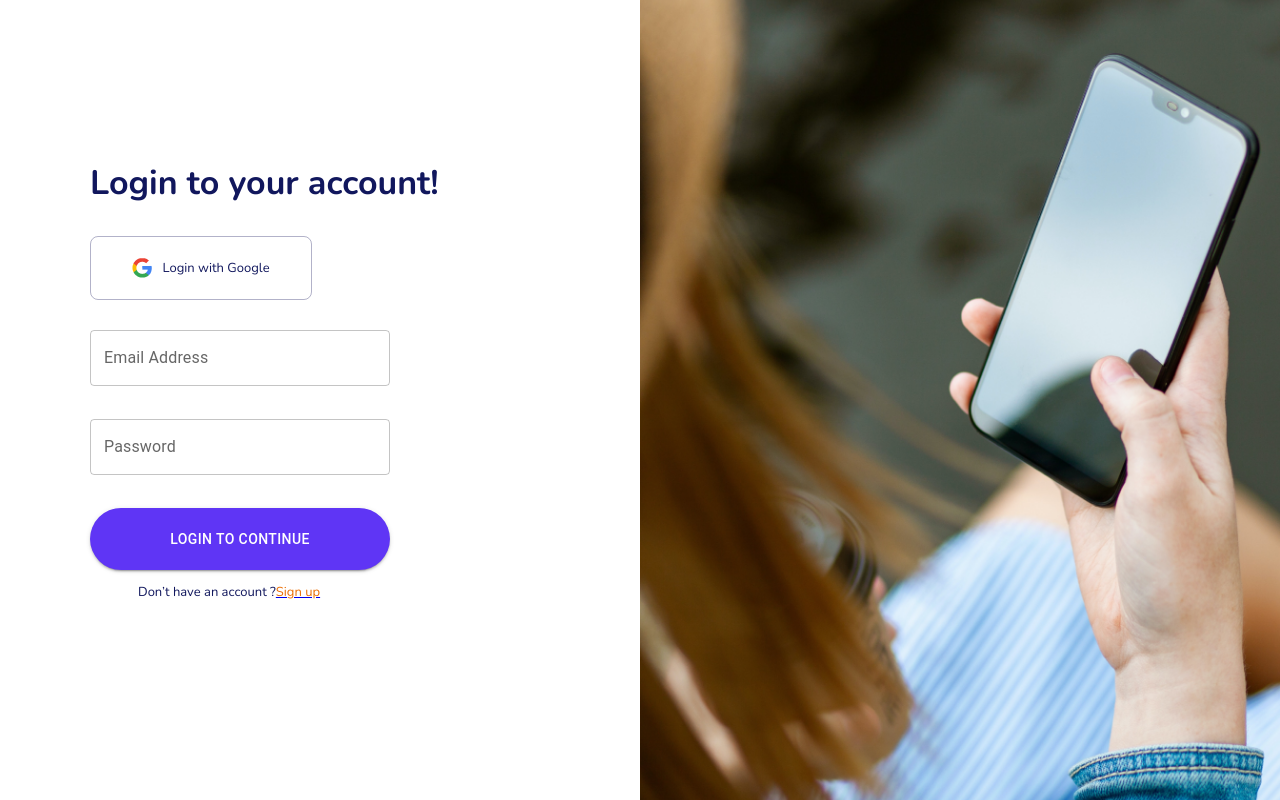
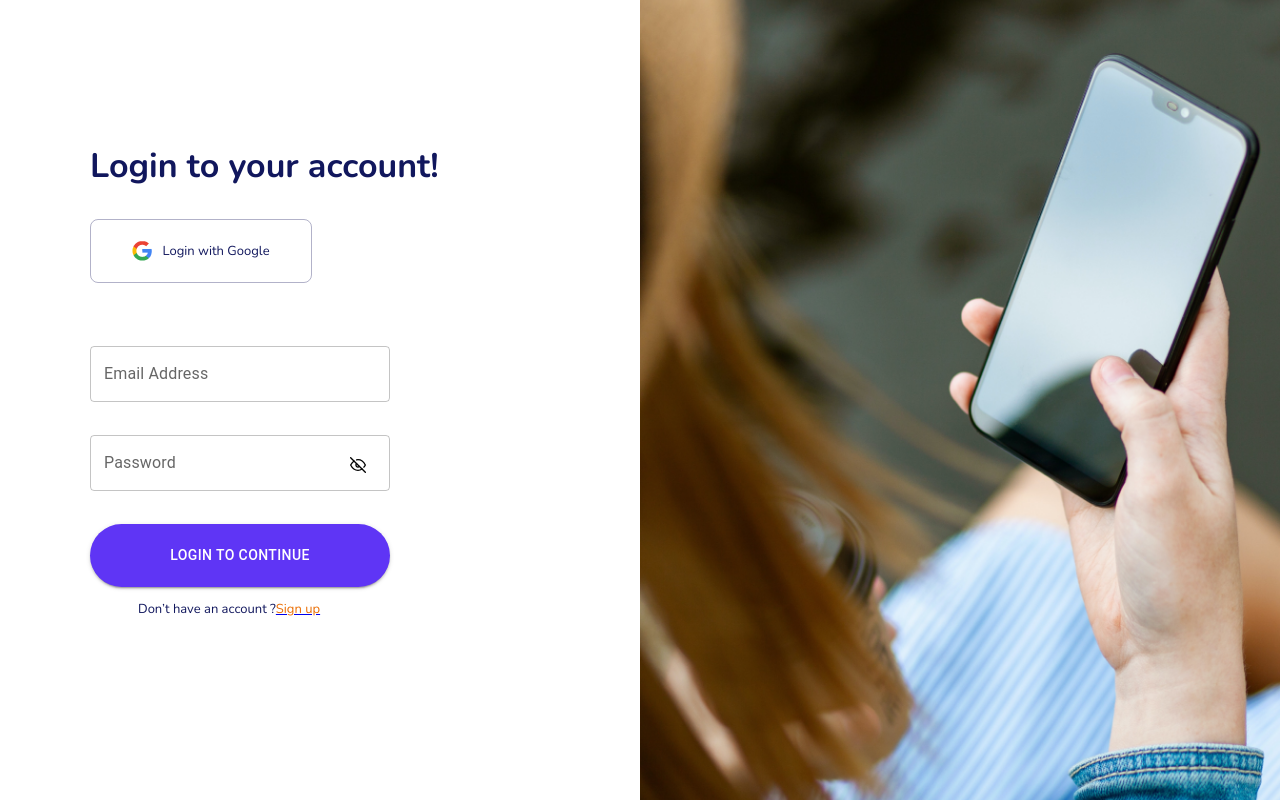
Before and after one commit to sajibkhandev/ChatMe, a React (Vite) app: page /login in a window 1280 px wide. Built offline with nearby package versions, Linux system fonts and the light colour scheme; a web font is replaced by a local one.

Commit message:
add verification function

```diff
--- a/src/App.jsx
+++ b/src/App.jsx
@@ -7,12 +7,14 @@ import {
 } from "react-router-dom";
 import Login from './pages/Login';
 import Registration from './pages/Registration';
+import Home from './pages/Home';
 
 const router = createBrowserRouter(
   createRoutesFromElements(
    <>
     <Route path="/" element={<Registration />}></Route>
     <Route path="/login" element={<Login />}></Route>
+    <Route path="/home" element={<Home />}></Route>
    </>
   )
 );
--- a/src/index.css
+++ b/src/index.css
@@ -53,6 +53,7 @@
     border: 1px solid rgba(3, 1, 76,0.3);
     border-radius: 8px;
     margin: 30px 0px;
+    cursor: pointer;
 }
 .logo-box p{
     margin-left: 0px !important;
--- /dev/null
+++ b/src/pages/Home.jsx
@@ -0,0 +1,9 @@
+import React from 'react'
+
+const Home = () => {
+  return (
+    <div>Home</div>
+  )
+}
+
+export default Home
--- a/src/pages/Login.jsx
+++ b/src/pages/Login.jsx
@@ -5,8 +5,11 @@ import GoogleLogo from '../assets/googlelogo.png'
 import TextField from '@mui/material/TextField';
 import { styled } from '@mui/material/styles';
 import Button from '@mui/material/Button';
-import { Link } from 'react-router-dom';
-import { getAuth, signInWithEmailAndPassword } from "firebase/auth";
+import { Link, useNavigate } from 'react-router-dom';
+import { getAuth, signInWithEmailAndPassword, GoogleAuthProvider, signInWithPopup } from "firebase/auth";
+import { FiEye, FiEyeOff } from 'react-icons/fi';
+import { ToastContainer, toast } from 'react-toastify';
+import { Bars } from 'react-loader-spinner';
 
 const MyInput = styled(TextField)({
   '& label.Mui-focused': {
@@ -17,17 +20,19 @@ const MyInput = styled(TextField)({
       borderColor: '#11175D',
     },
   },
-  width:"60%",
-  marginBottom:"33px"
+  width: "60%",
+  marginTop: "33px"
 
 
 
 });
 const MyButton = styled(Button)({
   width: '60%',
-  background:"#5F35F5",
-  padding:"19px 0px",
-  borderRadius:"86px"
+  background: "#5F35F5",
+  padding: "19px 0px",
+  borderRadius: "86px",
+  marginTop: "33px",
+  display: "inline-block"
 
 });
 
@@ -36,22 +41,86 @@ const MyButton = styled(Button)({
 
 const Login = () => {
   const auth = getAuth();
-  let [email,setEmail]=useState("")
-  let [password,setPassword]=useState("")
+  let navigate = useNavigate()
+  const provider = new GoogleAuthProvider();
+  let [showpass, setShowPass] = useState(false)
+  let [loader, setLoader] = useState(false)
+
+  let [email, setEmail] = useState("")
+  let [password, setPassword] = useState("")
+
+  let [emailerror, setEmailError] = useState("")
+  let [passworderror, setPasswordError] = useState("")
+
+  let handleEmail = (e) => {
+    setEmail(e.target.value);
+    setEmailError("")
+
+  }
+
+  let handlePassword = (e) => {
+    setPassword(e.target.value);
+    setPasswordError("")
+
+  }
+
+  let handleLogin = () => {
+    if (!email) {
+      setEmailError("Email is Required")
+
+    } else {
+      if (!/^\w+([\.-]?\w+)*@\w+([\.-]?\w+)*(\.\w{2,3})+$/.test(email)) {
+        setEmailError("Enter a valid Email");
+
+      }
+    }
+
+    if (!password) {
+      setPasswordError("Password is Required")
+    }
+
+    if (email && (/^\w+([\.-]?\w+)*@\w+([\.-]?\w+)*(\.\w{2,3})+$/.test(email)) && password) {
+
+     setLoader(true)
+      signInWithEmailAndPassword(auth, email, password)
+        .then((user) => {
+          if (user.user.emailVerified) {
+            toast.success("login done");
+            navigate("/home")
+            setLoader(false)
+          } else {
+            toast.error("Verify Your Email")
+          }
+        })
+        .catch((error) => {
+          const errorCode = error.code;
+          if (errorCode.includes("auth/invalid-credential")) {
+            toast.error("Give a Right Email and Password");
+
+          }
+
+
+        });
 
 
 
-  let handleLogin=()=>{
-      signInWithEmailAndPassword(auth, email, password)
-  .then(() => {
-    console.log("done");
+    }
 
-  })
-  .catch((error) => {
-    console.log(error);
+
+  }
+
+  let handleGoogle = () => {
+    signInWithPopup(auth, provider)
+      .then((result) => {
+        navigate("/home")
+
+
+      }).catch((error) => {
+        const errorCode = error.code;
+        console.log(errorCode);
+
 
       });
-
 
 
   }
@@ -61,13 +130,57 @@ const Login = () => {
         <div className='reg-content-box'>
           <div className='reg-content'>
             <h2>Login to your account!</h2>
-               <div className='logo-box'>
+            <div onClick={handleGoogle} className='logo-box'>
               <img src={GoogleLogo} alt="" />
               <p>Login with Google</p>
             </div>
-                <MyInput onChange={(e)=>setEmail(e.target.value)} value={email} className='sajibkhan' id="outlined-basic" label="Email Address" variant="outlined" />
-                <MyInput onChange={(e)=>setPassword(e.target.value)} value={password} type='password' id="outlined-basic" label="Password" variant="outlined" />
-                <MyButton  onClick={handleLogin} variant="contained">Login to Continue</MyButton>
+            <ToastContainer
+              position="top-center"
+              autoClose={5000}
+              hideProgressBar={false}
+              newestOnTop={false}
+              closeOnClick={false}
+              rtl={false}
+              pauseOnFocusLoss
+              draggable
+              pauseOnHover
+              theme="light"
+            />
+            <MyInput onChange={handleEmail} value={email} className='sajibkhan' id="outlined-basic" label="Email Address" variant="outlined" />
+            {
+              emailerror && <p className='error-message'>{emailerror}</p>
+            }
+            <div className='password-input'>
+              <MyInput value={password} onChange={handlePassword} type={showpass ? "text" : "password"} id="outlined-basic" label="Password" variant="outlined" />
+              {
+                passworderror && <p className='error-message'>{passworderror}</p>
+              }
+              <div onClick={() => setShowPass(!showpass)} className='icon-box'>
+                {
+                  showpass
+                    ?
+                    <FiEye />
+                    :
+                    <FiEyeOff />
+                }
+              </div>
+
+            </div>
+            {
+              loader
+                ? <Bars
+                  height="80"
+                  width="80"
+                  color="#4fa94d"
+                  ariaLabel="bars-loading"
+                  wrapperStyle={{}}
+                  wrapperClass=""
+                  visible={true}
+                />
+                :
+                <MyButton onClick={handleLogin} variant="contained">Login to Continue</MyButton>
+
+            }
             <p>Don’t have an account ?<Link to='/'><span>Sign up</span></Link></p>
 
           </div>
--- a/src/pages/Registration.jsx
+++ b/src/pages/Registration.jsx
@@ -9,7 +9,7 @@ import { Link, useNavigate } from 'react-router-dom';
 import { FiEye, FiEyeOff } from 'react-icons/fi';
 import { ToastContainer, toast } from 'react-toastify';
 
-import { getAuth, createUserWithEmailAndPassword } from "firebase/auth";
+import { getAuth, createUserWithEmailAndPassword, sendEmailVerification } from "firebase/auth";
 import { Audio, Bars } from 'react-loader-spinner';
 
 const MyInput = styled(TextField)({
@@ -21,8 +21,8 @@ const MyInput = styled(TextField)({
       borderColor: '#11175D',
     },
   },
-  width:"60%",
-  marginTop:"33px"
+  width: "60%",
+  marginTop: "33px"
 
 
 
@@ -30,78 +30,82 @@ const MyInput = styled(TextField)({
 });
 const MyButton = styled(Button)({
   width: '60%',
-  background:"#5F35F5",
-  padding:"19px 0px",
-  borderRadius:"86px",
-  marginTop:"33px",
-  display:"inline-block"
+  background: "#5F35F5",
+  padding: "19px 0px",
+  borderRadius: "86px",
+  marginTop: "33px",
+  display: "inline-block"
 
 });
 
 
 const Registration = () => {
   const auth = getAuth();
-  let navigate=useNavigate()
-  let [showpass,setShowPass]=useState(false)
-  let [loader,setLoader]=useState(false)
+  let navigate = useNavigate()
+  let [showpass, setShowPass] = useState(false)
+  let [loader, setLoader] = useState(false)
 
-  let [email,setEmail]=useState("")
-  let [name,setName]=useState("")
-  let [password,setPassword]=useState("")
+  let [email, setEmail] = useState("")
+  let [name, setName] = useState("")
+  let [password, setPassword] = useState("")
 
-  let [emailerror,setEmailError]=useState("")
-  let [nameerror,setNameError]=useState("")
-  let [passworderror,setPasswordError]=useState("")
+  let [emailerror, setEmailError] = useState("")
+  let [nameerror, setNameError] = useState("")
+  let [passworderror, setPasswordError] = useState("")
 
-  let handleEmail=(e)=>{
+  let handleEmail = (e) => {
     setEmail(e.target.value);
     setEmailError("")
 
   }
-  let handleName=(e)=>{
+  let handleName = (e) => {
     setName(e.target.value);
     setNameError("")
 
   }
-  let handlePassword=(e)=>{
+  let handlePassword = (e) => {
     setPassword(e.target.value);
     setPasswordError("")
 
   }
 
 
-  let handleSignUp=()=>{
-   if(!email){
+  let handleSignUp = () => {
+    if (!email) {
       setEmailError("Email is Required")
 
-   }else{
-     if(!/^\w+([\.-]?\w+)*@\w+([\.-]?\w+)*(\.\w{2,3})+$/.test(email)){
+    } else {
+      if (!/^\w+([\.-]?\w+)*@\w+([\.-]?\w+)*(\.\w{2,3})+$/.test(email)) {
         setEmailError("Enter a valid Email");
 
       }
     }
 
-   if(!name){
+    if (!name) {
       setNameError("Name is Required")
 
-   }if(!password){
+    } if (!password) {
       setPasswordError("Password is Required")
     }
 
-   if(email && (/^\w+([\.-]?\w+)*@\w+([\.-]?\w+)*(\.\w{2,3})+$/.test(email)) && name && password){
+    if (email && (/^\w+([\.-]?\w+)*@\w+([\.-]?\w+)*(\.\w{2,3})+$/.test(email)) && name && password) {
       setLoader(true)
-      createUserWithEmailAndPassword(auth, email,name, password)
+      createUserWithEmailAndPassword(auth, email, password)
+        .then((user) => {
+          sendEmailVerification(auth.currentUser)
             .then(() => {
-
-
+              // console.log(user.user);
               setEmail("")
               setName("")
               setPassword("")
-       toast.success("Registration Suecceful")
+              toast.success("Registration Successful")
               setLoader(false)
-       setTimeout(()=>{
+              setTimeout(() => {
                 navigate('/login')
-       },2000)
+              }, 2000)
+
+
+            });
 
         })
         .catch((error) => {
@@ -145,11 +149,11 @@ const Registration = () => {
               nameerror && <p className='error-message'>{nameerror}</p>
             }
             <div className='password-input'>
-                  <MyInput value={password} onChange={handlePassword} type={showpass?"text":"password"} id="outlined-basic" label="Password" variant="outlined" />
+              <MyInput value={password} onChange={handlePassword} type={showpass ? "text" : "password"} id="outlined-basic" label="Password" variant="outlined" />
               {
                 passworderror && <p className='error-message'>{passworderror}</p>
               }
-                  <div onClick={()=>setShowPass(!showpass)} className='icon-box'>
+              <div onClick={() => setShowPass(!showpass)} className='icon-box'>
                 {
                   showpass
                     ?
```
Lines whose indentation alone changed are shown as unchanged.
